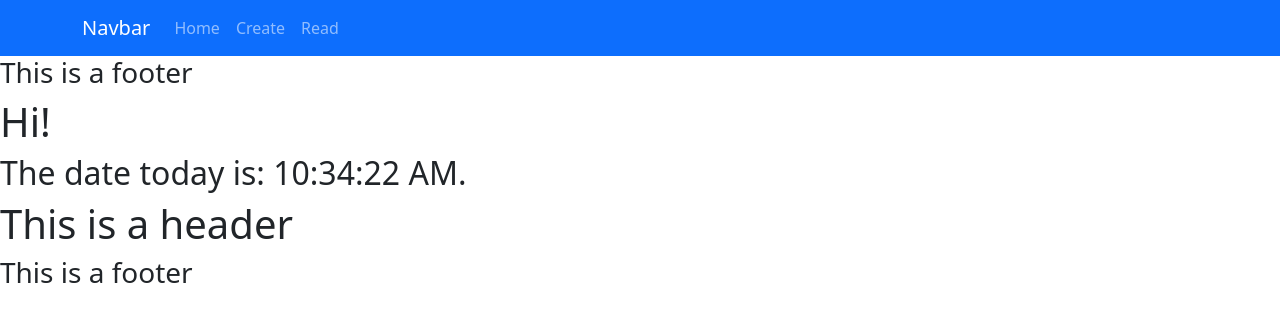
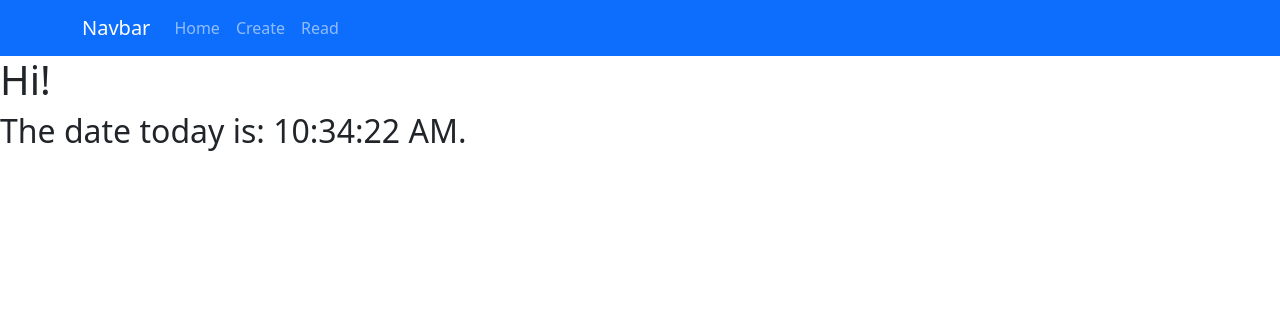
Before and after one commit to RebeccaNolan/DRLab4, a React (Create React App) app: page / in a window 1280 px wide. Shown: the top 322 px of the page. Built offline with nearby package versions, Linux system fonts and the light colour scheme.

Commit message:
Ex 6 completed

```diff
--- a/src/App.js
+++ b/src/App.js
@@ -13,16 +13,11 @@
       <Router>
       <NavigationBar />
       <Routes>
-        <Route path="/home" element={<Content />} />
-        <Route path="/read" element={<h1>Read Component</h1>} />
-        <Route path="/create" element={<h1>Create Component</h1>} />
+        <Route path="/" element={<Content/>} />
+        <Route path="/read" element={<Footer/>} />
+        <Route path="/create" element={<Header/>} />
       </Routes>
-      <Footer />
     </Router>
-
-      <Content></Content>
-      <Header></Header>
-      <Footer></Footer>
     </div>
   );
 }
```
